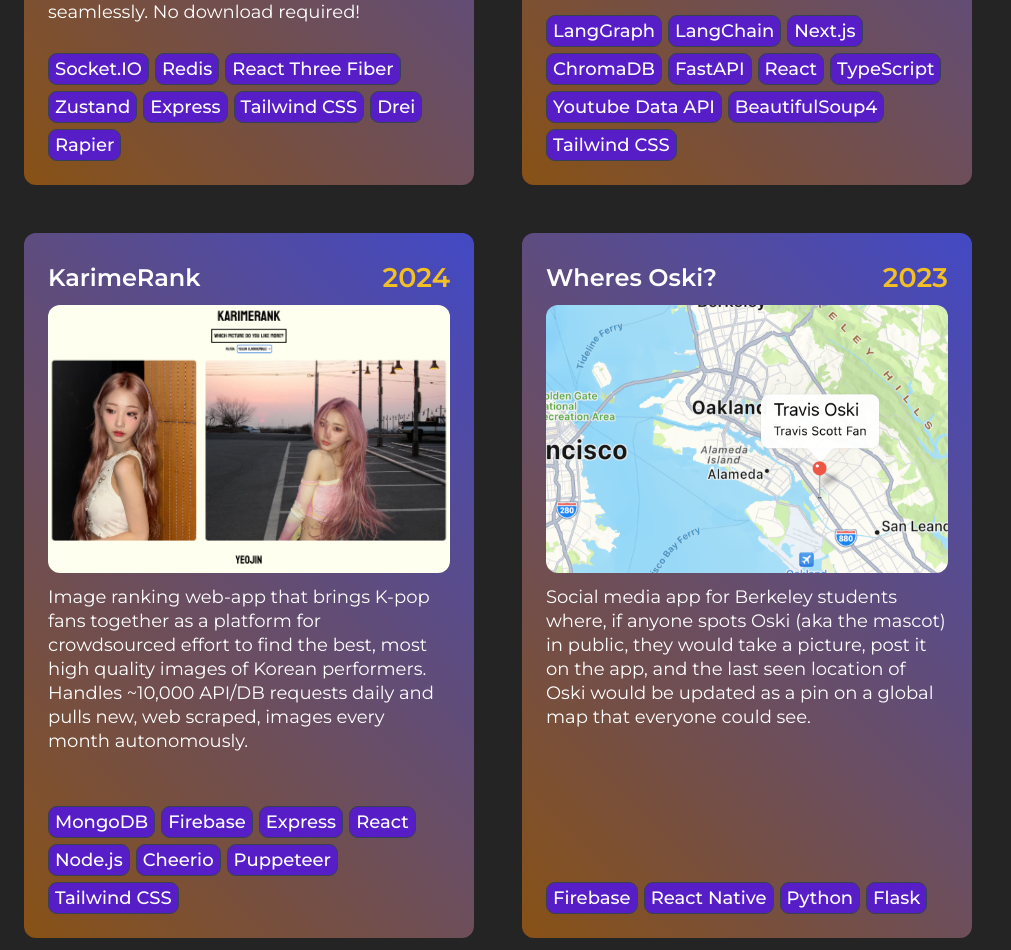
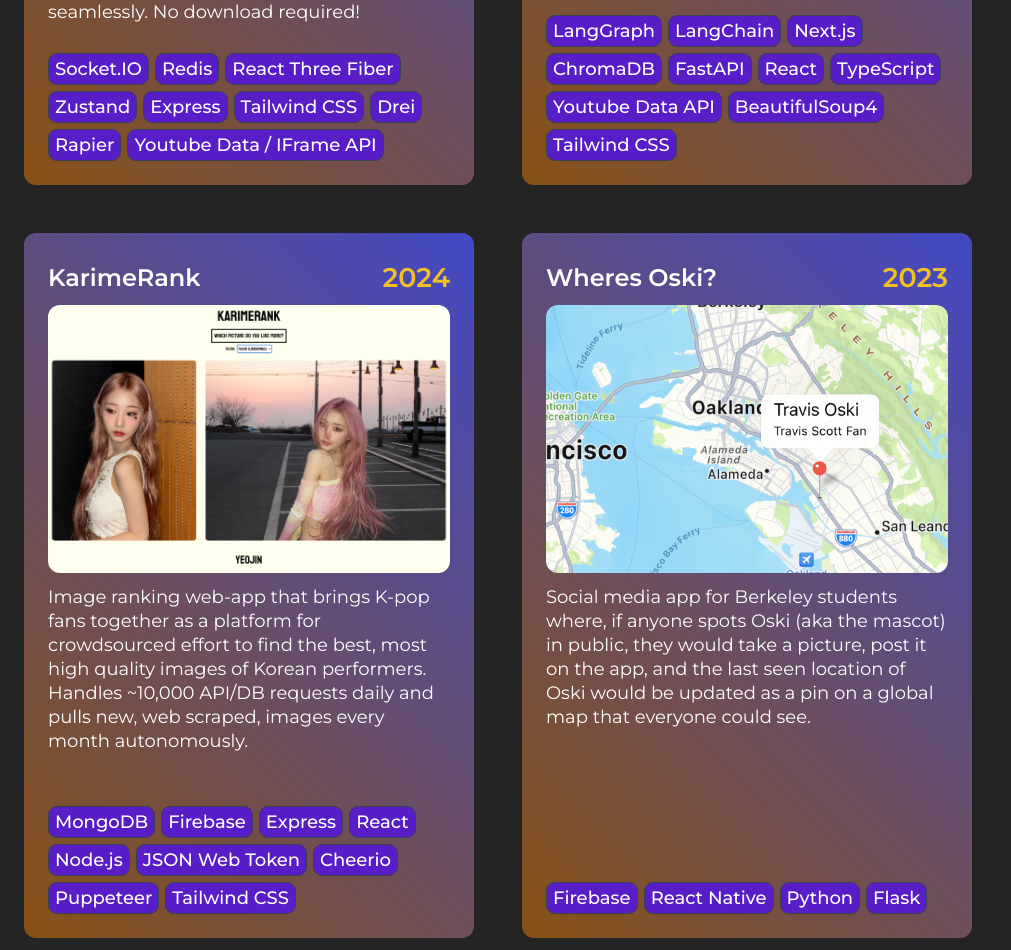
Before and after one commit to david-m-vu/David-Vu-Portfolio, a React (Vite) app: page /projects in a window 1280 px wide. Shown: the part 882-1832 px from the top of the page, without its empty margins (0-1011 px from the left). Built offline with nearby package versions, Linux system fonts and the light colour scheme.

Commit message:
added Youtube API to SHIBA_WORLD tech and JSON Web Token to KarimeRank tech

```diff
--- a/src/data/projects.js
+++ b/src/data/projects.js
@@ -15,7 +15,7 @@ export const projects = [
       thumbnail: shibaWorldThumb,
       description: `SHIBA_WORLD (Watch3Gether) is a high-performance, browser-based 3D metaverse where players can create rooms and invite friends to hang out, chat, and watch youtube videos together
         in real time. Built with scalability in mind, the platform manages complex multiplayer states seamlessly. No download required!`,
-      tags: ["Socket.IO", "Redis", "React Three Fiber", "Zustand", "Express", "Tailwind CSS", "Drei", "Rapier", ]
+      tags: ["Socket.IO", "Redis", "React Three Fiber", "Zustand", "Express", "Tailwind CSS", "Drei", "Rapier", "Youtube Data / IFrame API" ]
     },
     {
       name: "f(unc)",
@@ -31,7 +31,7 @@ export const projects = [
       link: "https://karime-rank.vercel.app/",
       thumbnail: karimeRankThumb,
       description: "Image ranking web-app that brings K-pop fans together as a platform for crowdsourced effort to find the best, most high quality images of Korean performers. Handles ~10,000 API/DB requests daily and pulls new, web scraped, images every month autonomously.",
-      tags: ["MongoDB", "Firebase", "Express", "React", "Node.js", "Cheerio", "Puppeteer", "Tailwind CSS"]
+      tags: ["MongoDB", "Firebase", "Express", "React", "Node.js", "JSON Web Token", "Cheerio", "Puppeteer", "Tailwind CSS"]
     },
     {
       name: "Wheres Oski?",
```
